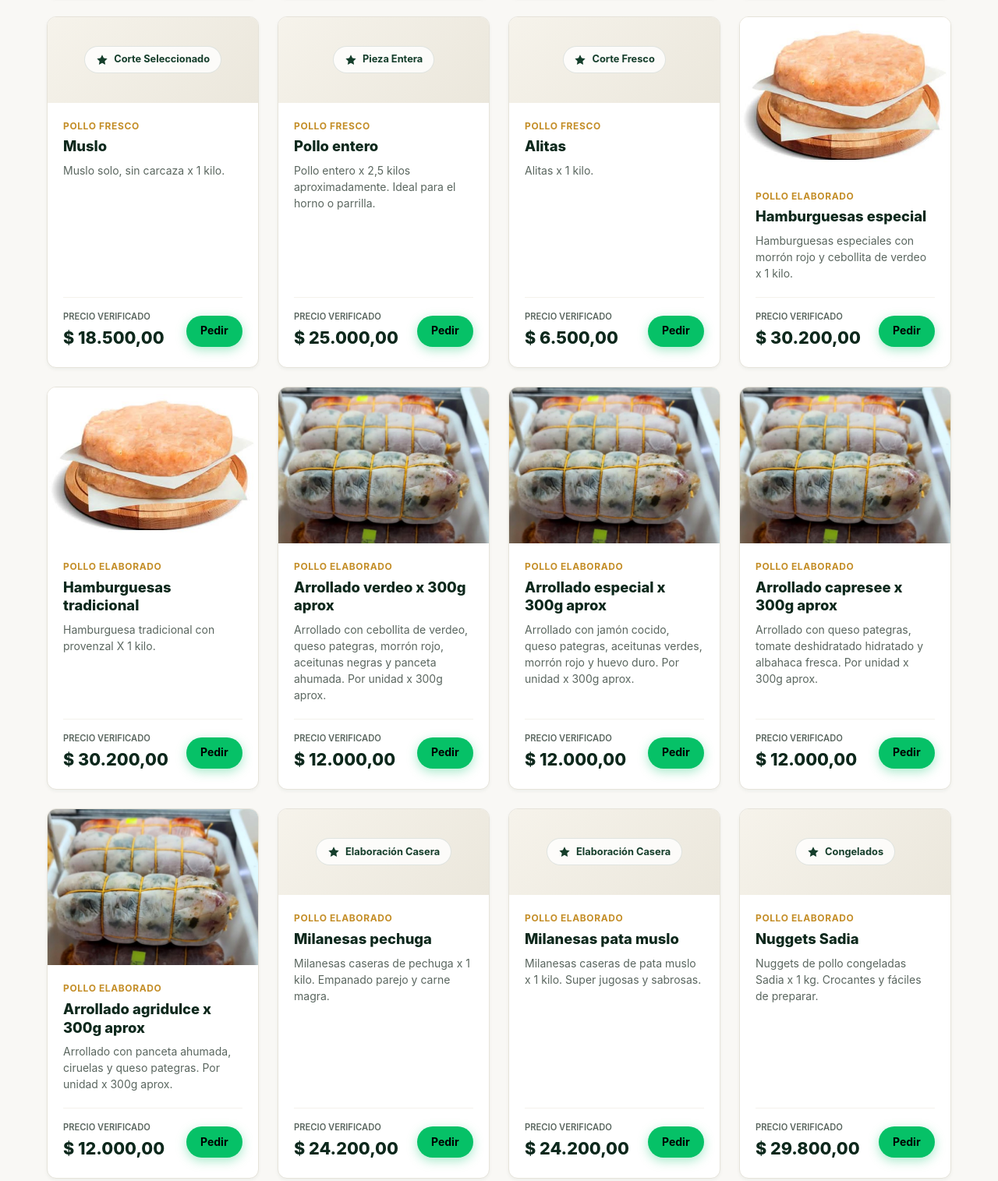
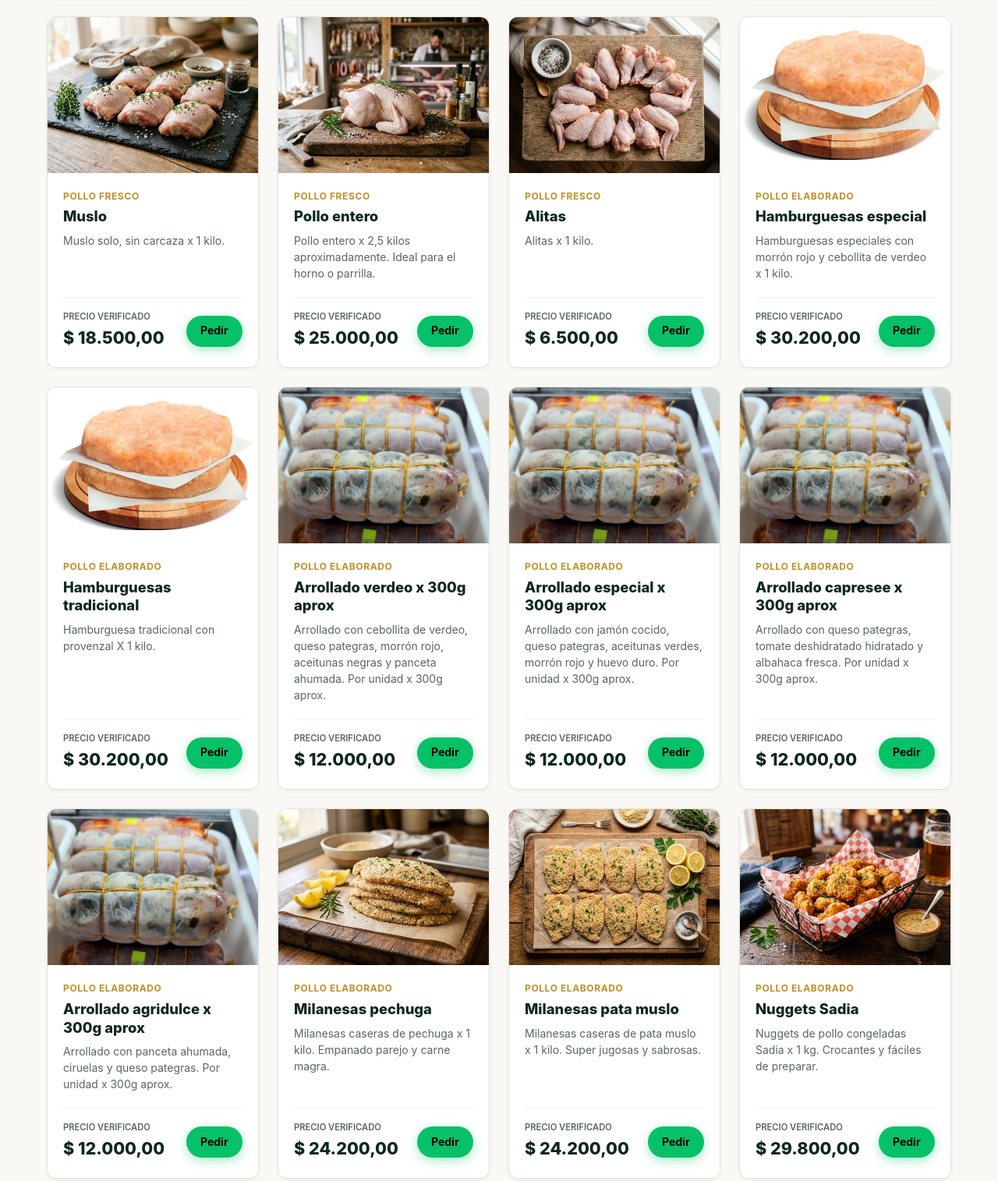
Before and after one commit to fachinha/PolleriaBelgrano, a plain HTML site: page index.html in a window 1280 px wide. Shown: the part 1596-3111 px from the top of the page at 78% size. Drawn offline with Linux system fonts and the light colour scheme.

Commit message:
Completar fotografias gastronómicas en alta definicion para el 100% de los productos del catalogo

```diff
--- a/index.html
+++ b/index.html
@@ -461,13 +461,10 @@
           </div>
         </article>
 
-        <!-- 4. Pata muslo entera (SIN FOTO REAL EN UBER EATS) -->
-        <article class="product-card product-card-no-photo" data-category="pollo">
-          <div class="product-image-container">
-            <span class="product-no-photo-badge">
-              <svg width="16" height="16" viewBox="0 0 24 24" fill="currentColor"><path d="M12 2l3.09 6.26L22 9.27l-5 4.87 1.18 6.88L12 17.77l-6.18 3.25L7 14.14 2 9.27l6.91-1.01L12 2z"/></svg>
-              Corte Fresco
-            </span>
+        <!-- 4. Pata muslo entera (CON FOTO) -->
+        <article class="product-card" data-category="pollo">
+          <div class="product-image-container" title="Hacer clic para ampliar imagen">
+            <img src="assets/images/pata_muslo.jpg" alt="Pata muslo con hueso - Pollería Belgrano Bariloche" class="product-image" loading="lazy">
           </div>
           <div class="product-content">
             <span class="product-category-tag">Pollo Fresco</span>
@@ -485,13 +482,10 @@
           </div>
         </article>
 
-        <!-- 5. Muslo (SIN FOTO REAL EN UBER EATS) -->
-        <article class="product-card product-card-no-photo" data-category="pollo">
-          <div class="product-image-container">
-            <span class="product-no-photo-badge">
-              <svg width="16" height="16" viewBox="0 0 24 24" fill="currentColor"><path d="M12 2l3.09 6.26L22 9.27l-5 4.87 1.18 6.88L12 17.77l-6.18 3.25L7 14.14 2 9.27l6.91-1.01L12 2z"/></svg>
-              Corte Seleccionado
-            </span>
+        <!-- 5. Muslo (CON FOTO) -->
+        <article class="product-card" data-category="pollo">
+          <div class="product-image-container" title="Hacer clic para ampliar imagen">
+            <img src="assets/images/muslo.jpg" alt="Muslo de pollo fresco - Pollería Belgrano Bariloche" class="product-image" loading="lazy">
           </div>
           <div class="product-content">
             <span class="product-category-tag">Pollo Fresco</span>
@@ -509,13 +503,10 @@
           </div>
         </article>
 
-        <!-- 6. Pollo entero (SIN FOTO REAL EN UBER EATS) -->
-        <article class="product-card product-card-no-photo" data-category="pollo">
-          <div class="product-image-container">
-            <span class="product-no-photo-badge">
-              <svg width="16" height="16" viewBox="0 0 24 24" fill="currentColor"><path d="M12 2l3.09 6.26L22 9.27l-5 4.87 1.18 6.88L12 17.77l-6.18 3.25L7 14.14 2 9.27l6.91-1.01L12 2z"/></svg>
-              Pieza Entera
-            </span>
+        <!-- 6. Pollo entero (CON FOTO) -->
+        <article class="product-card" data-category="pollo">
+          <div class="product-image-container" title="Hacer clic para ampliar imagen">
+            <img src="assets/images/pollo_entero.jpg" alt="Pollo entero fresco seleccionado - Pollería Belgrano Bariloche" class="product-image" loading="lazy">
           </div>
           <div class="product-content">
             <span class="product-category-tag">Pollo Fresco</span>
@@ -533,13 +524,10 @@
           </div>
         </article>
 
-        <!-- 7. Alitas (SIN FOTO REAL EN UBER EATS) -->
-        <article class="product-card product-card-no-photo" data-category="pollo">
-          <div class="product-image-container">
-            <span class="product-no-photo-badge">
-              <svg width="16" height="16" viewBox="0 0 24 24" fill="currentColor"><path d="M12 2l3.09 6.26L22 9.27l-5 4.87 1.18 6.88L12 17.77l-6.18 3.25L7 14.14 2 9.27l6.91-1.01L12 2z"/></svg>
-              Corte Fresco
-            </span>
+        <!-- 7. Alitas (CON FOTO) -->
+        <article class="product-card" data-category="pollo">
+          <div class="product-image-container" title="Hacer clic para ampliar imagen">
+            <img src="assets/images/alitas.jpg" alt="Alitas de pollo frescas - Pollería Belgrano Bariloche" class="product-image" loading="lazy">
           </div>
           <div class="product-content">
             <span class="product-category-tag">Pollo Fresco</span>
@@ -684,13 +672,10 @@
           </div>
         </article>
 
-        <!-- 14. Milanesas pechuga (SIN FOTO REAL EN UBER EATS) -->
-        <article class="product-card product-card-no-photo" data-category="elaborado">
-          <div class="product-image-container">
-            <span class="product-no-photo-badge">
-              <svg width="16" height="16" viewBox="0 0 24 24" fill="currentColor"><path d="M12 2l3.09 6.26L22 9.27l-5 4.87 1.18 6.88L12 17.77l-6.18 3.25L7 14.14 2 9.27l6.91-1.01L12 2z"/></svg>
-              Elaboración Casera
-            </span>
+        <!-- 14. Milanesas pechuga (CON FOTO) -->
+        <article class="product-card" data-category="elaborado">
+          <div class="product-image-container" title="Hacer clic para ampliar imagen">
+            <img src="assets/images/milanesas_pechuga.jpg" alt="Milanesas caseras de pechuga - Pollería Belgrano Bariloche" class="product-image" loading="lazy">
           </div>
           <div class="product-content">
             <span class="product-category-tag">Pollo Elaborado</span>
@@ -708,13 +693,10 @@
           </div>
         </article>
 
-        <!-- 15. Milanesas pata muslo (SIN FOTO REAL EN UBER EATS) -->
-        <article class="product-card product-card-no-photo" data-category="elaborado">
-          <div class="product-image-container">
-            <span class="product-no-photo-badge">
-              <svg width="16" height="16" viewBox="0 0 24 24" fill="currentColor"><path d="M12 2l3.09 6.26L22 9.27l-5 4.87 1.18 6.88L12 17.77l-6.18 3.25L7 14.14 2 9.27l6.91-1.01L12 2z"/></svg>
-              Elaboración Casera
-            </span>
+        <!-- 15. Milanesas pata muslo (CON FOTO) -->
+        <article class="product-card" data-category="elaborado">
+          <div class="product-image-container" title="Hacer clic para ampliar imagen">
+            <img src="assets/images/milanesas_pata_muslo.jpg" alt="Milanesas caseras de pata muslo - Pollería Belgrano Bariloche" class="product-image" loading="lazy">
           </div>
           <div class="product-content">
             <span class="product-category-tag">Pollo Elaborado</span>
@@ -732,13 +714,10 @@
           </div>
         </article>
 
-        <!-- 16. Nuggets Sadia (SIN FOTO REAL EN UBER EATS) -->
-        <article class="product-card product-card-no-photo" data-category="elaborado">
-          <div class="product-image-container">
-            <span class="product-no-photo-badge">
-              <svg width="16" height="16" viewBox="0 0 24 24" fill="currentColor"><path d="M12 2l3.09 6.26L22 9.27l-5 4.87 1.18 6.88L12 17.77l-6.18 3.25L7 14.14 2 9.27l6.91-1.01L12 2z"/></svg>
-              Congelados
-            </span>
+        <!-- 16. Nuggets Sadia (CON FOTO) -->
+        <article class="product-card" data-category="elaborado">
+          <div class="product-image-container" title="Hacer clic para ampliar imagen">
+            <img src="assets/images/nuggets_sadia.jpg" alt="Nuggets Sadia crocantes de pollo - Pollería Belgrano Bariloche" class="product-image" loading="lazy">
           </div>
           <div class="product-content">
             <span class="product-category-tag">Pollo Elaborado</span>
@@ -822,13 +801,10 @@
         </article>
 
         <!-- ================= CATEGORÍA: POLLO PROMO ================= -->
-        <!-- 20. Alitas promo x 2 kg (SIN FOTO REAL EN UBER EATS) -->
-        <article class="product-card product-card-no-photo" data-category="promo">
-          <div class="product-image-container">
-            <span class="product-no-photo-badge">
-              <svg width="16" height="16" viewBox="0 0 24 24" fill="currentColor"><path d="M12 2l3.09 6.26L22 9.27l-5 4.87 1.18 6.88L12 17.77l-6.18 3.25L7 14.14 2 9.27l6.91-1.01L12 2z"/></svg>
-              Promoción
-            </span>
+        <!-- 20. Alitas promo x 2 kg (CON FOTO) -->
+        <article class="product-card" data-category="promo">
+          <div class="product-image-container" title="Hacer clic para ampliar imagen">
+            <img src="assets/images/alitas.jpg" alt="Alitas promo x 2 kg - Pollería Belgrano Bariloche" class="product-image" loading="lazy">
           </div>
           <div class="product-content">
             <span class="product-category-tag">Pollo Promo</span>
```
Also changed, not shown: assets/images/alitas.jpg (added), assets/images/milanesas_pata_muslo.jpg (added), assets/images/milanesas_pechuga.jpg (added), assets/images/muslo.jpg (added), assets/images/nuggets_sadia.jpg (added), assets/images/pata_muslo.jpg (added), assets/images/pollo_entero.jpg (added).
